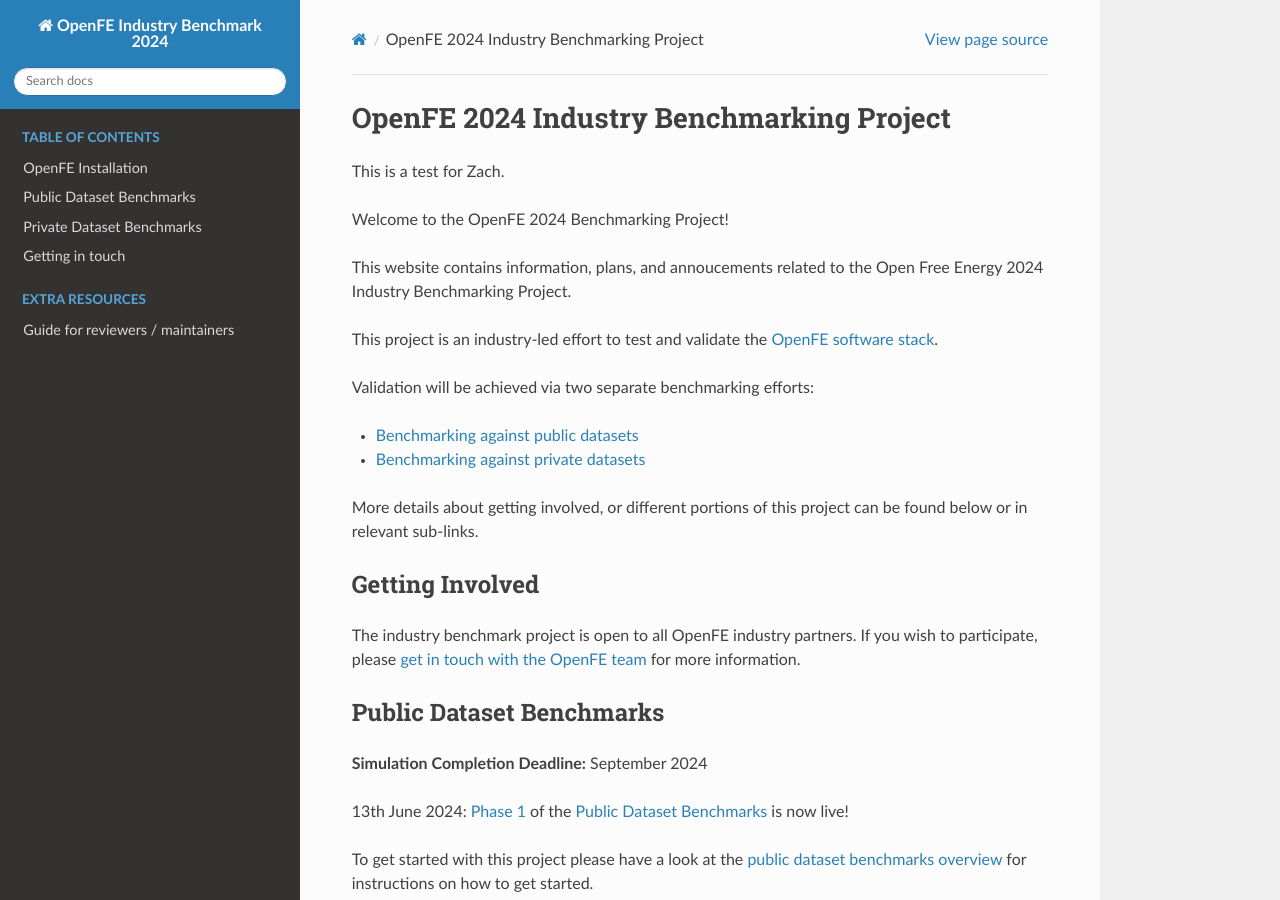
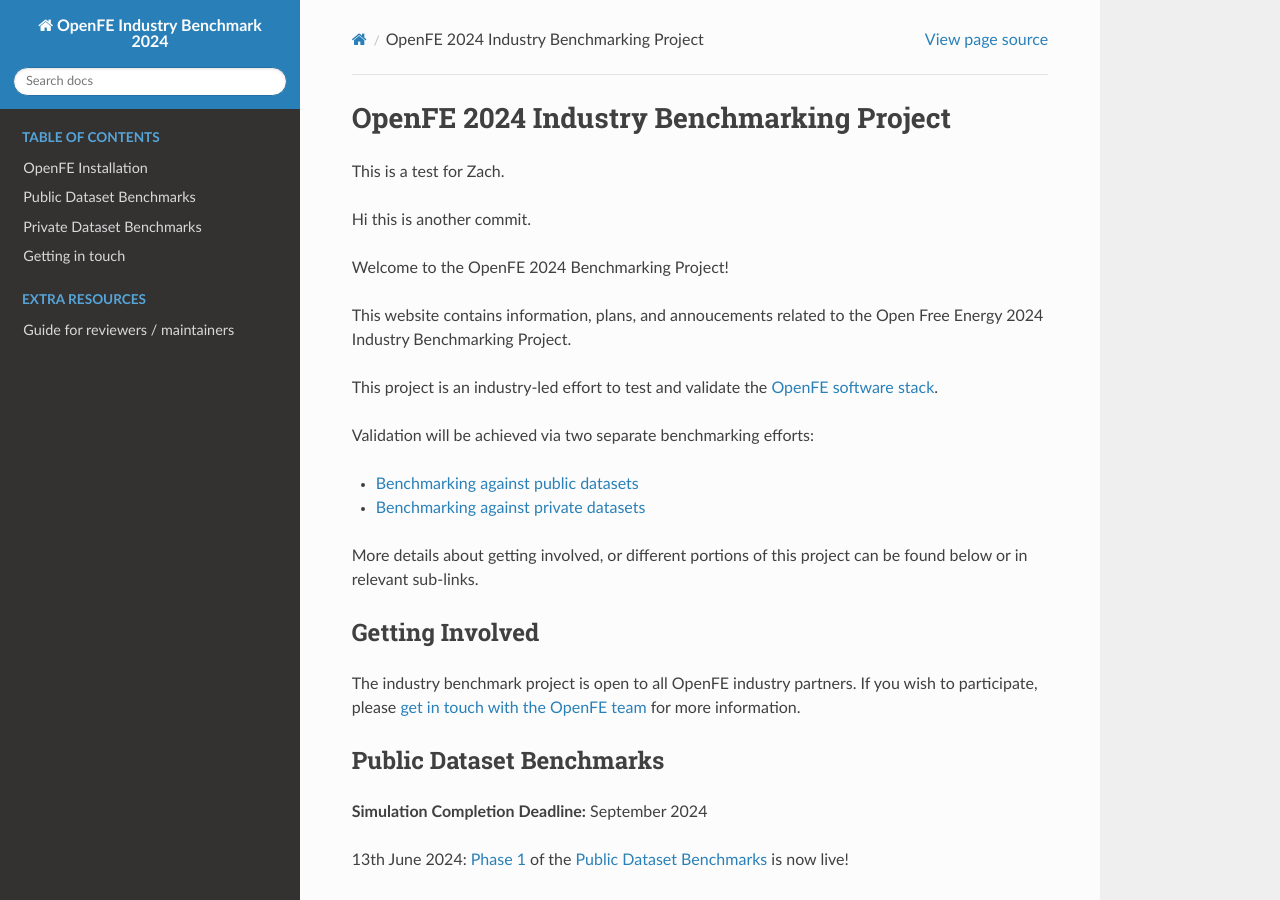
Before and after one commit to OpenFreeEnergy/IndustryBenchmarks2024, a Sphinx documentation site: the page built from docs/source/index.rst, in a window 1280 px wide and 900 px high. Built offline with Sphinx 7.4.7 and the Read the Docs theme 2.0.0, drawn with Linux system fonts in a browser that asks for light colours.

Commit message:
adding some more stuff to this branch

```diff
--- a/docs/source/index.rst
+++ b/docs/source/index.rst
@@ -3,6 +3,8 @@
 *****************************************
 
 This is a test for Zach.
+
+Hi this is another commit.
 
 Welcome to the OpenFE 2024 Benchmarking Project!
 
```
